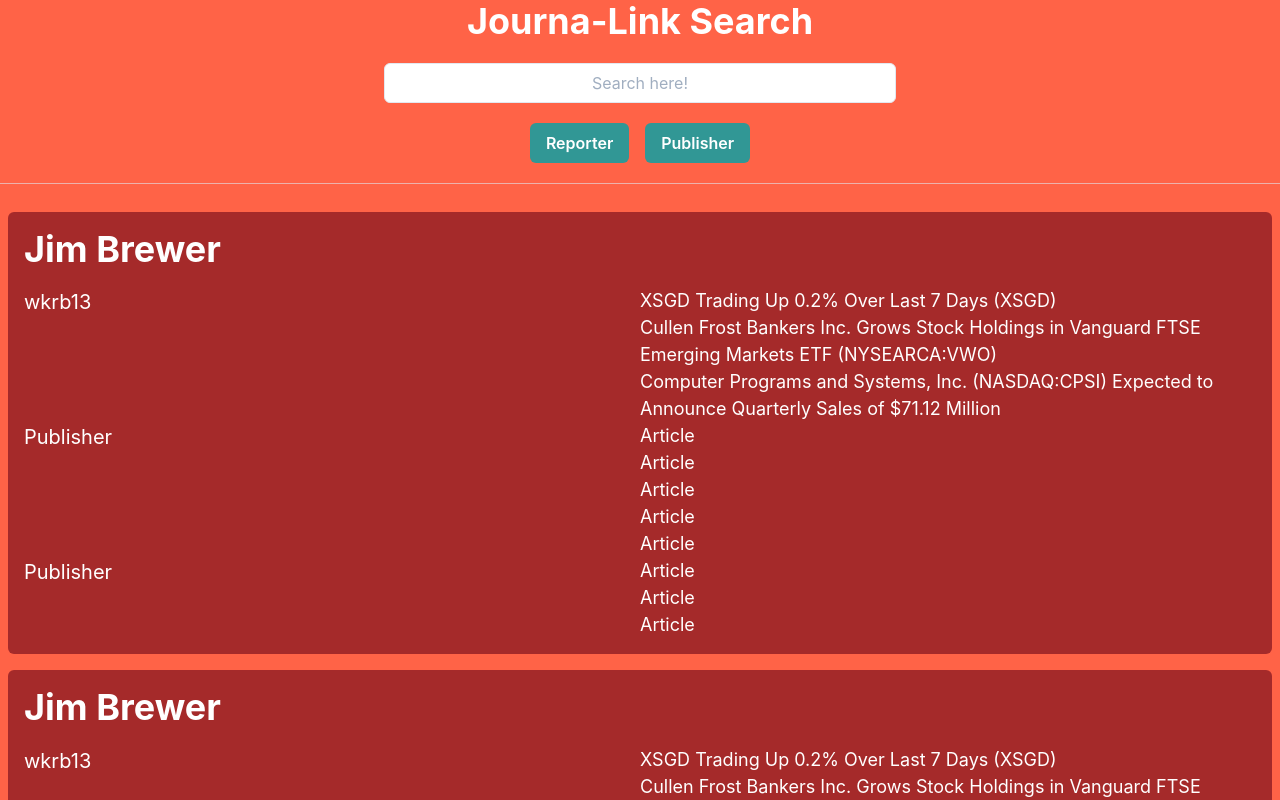
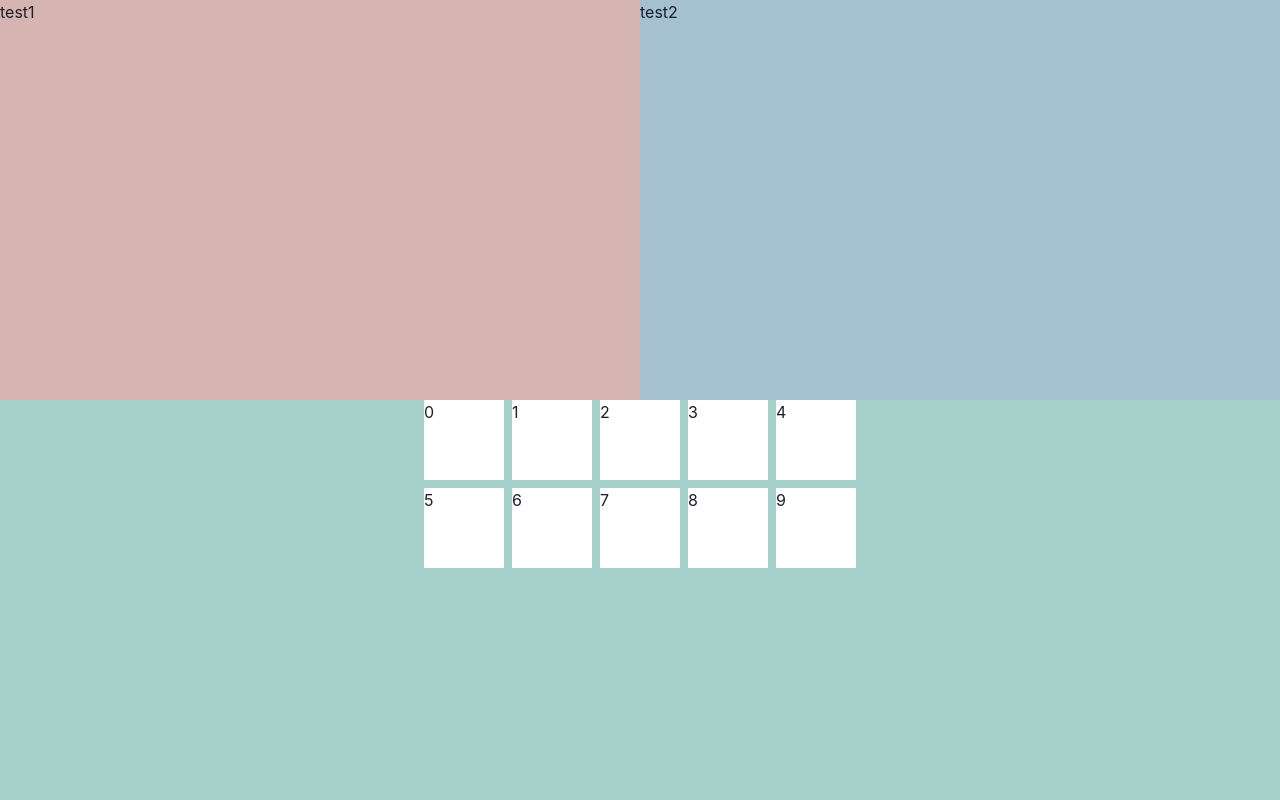
Before and after one commit to Moop204/journa-link-search, a React (Vite) app: page / in a window 1280 px wide. Shown: the top 800 px of the page. Built offline with nearby package versions, Linux system fonts and the light colour scheme.

Commit message:
created grid layout for homepage

```diff
--- a/src/App.tsx
+++ b/src/App.tsx
@@ -20,6 +20,7 @@ import {
   Text,
 } from "@chakra-ui/react";
 import { SearchForm } from "./SearchForm";
+import { HomePage } from "./pages/HomePage"
 
 const SampleReporterResult: FunctionComponent<{}> = () => {
   return (
@@ -36,7 +37,7 @@ const SampleReporterResult: FunctionComponent<{}> = () => {
         <Text fontSize="xl">wkrb13</Text>
         <Box>
           <Text fontSize="lg">
-            XSGD Trading Up 0.2% Over Last 7 Days (XSGD)
+            XSGD Trading Up 0.2% Over Last 89 Days (XSGD)
           </Text>
           <Text fontSize="lg">
             Cullen Frost Bankers Inc. Grows Stock Holdings in Vanguard FTSE
@@ -75,63 +76,11 @@ function App() {
 
   return (
     <ChakraProvider>
-      <Box bg="tomato" width="100%" height="100vh">
-        <SimpleGrid
-          bg="tomato"
-          color="white"
-          columns={1}
-          spacingX="40px"
-          spacingY="20px"
-          flexGrow={1}
-        >
-          <Center>
-            <Heading> Journa-Link Search</Heading>
-          </Center>
-
-          <SearchForm />
-          <Divider />
-          <Center flexGrow={1} flexDirection="column">
-            {[<SampleReporterResult />, <SampleReporterResult />]}
-          </Center>
-        </SimpleGrid>
+      <Box>
+        <HomePage />
       </Box>
-      {/* <Center bg="tomato" h="100px" color="white">
-        <Flex flexDirection="column" flexGrow={1}>
-          <Center>
-            <Heading> Journa-Link Search</Heading>
-          </Center>
-
-          <Center>
-            <Editable defaultValue="Search here!" maxWidth="100%">
-              <EditablePreview />
-              <EditableInput />
-            </Editable>
-          </Center>
-          <Divider />
-
-          <Spinner />
-        </Flex>
-      </Center> */}
     </ChakraProvider>
 
-    // <div className="App">
-    //   <header className="App-header">
-    //     <img src={logo} className="App-logo" alt="logo" />
-    //     <p>Hello Vite + React!</p>
-    //     <p>
-    //       <button type="button" onClick={() => setCount((count) => count + 1)}>
-    //         count is: {count}
-    //       </button>
-    //     </p>
-    //     <p>
-    //       Edit <code>App.tsx</code> and save to test HMR updates.
-    //     </p>
-    //     <p>
-
-    //       {' | '}
-    //     </p>
-    //   </header>
-    // </div>
   );
 }
 
--- a/src/SearchForm.tsx
+++ b/src/SearchForm.tsx
@@ -11,6 +11,7 @@ const SearchForm: FunctionComponent<{}> = () => {
           width="40%"
           textAlign="center"
           textColor="white"
+          size="lg"
           textDecorationColor="white"
         />
       </Center>
--- /dev/null
+++ b/src/pages/HomePage.tsx
@@ -0,0 +1,40 @@
+import { Grid, GridItem, Box, Center } from "@chakra-ui/react";
+import React, { FunctionComponent } from "react";
+
+const HomePage: FunctionComponent<{}> = () => {
+
+  const supportedPublishers: number[] = [0,1,2,3,4,5,6,7,8,9];
+
+  return (
+    <Grid templateColumns="repeat(2,1fr)" templateRows="repeat(2,1fr)" h="100vh">
+      <GridItem colSpan={1} bg="#d6b4b2">
+        test1
+      </GridItem>
+      <GridItem colSpan={1} bg="#a5c0d1">
+        test2
+      </GridItem>
+      {/* supported publications section */}
+      <GridItem colSpan={2} bg="#a5d1ca">
+        <Center>
+          <Grid
+            templateColumns="repeat(5,1fr)"
+            templateRows="repeat(2,1fr)"
+            gap={2}
+          >
+            {
+              supportedPublishers.map(pub => {
+                return (
+                  <GridItem colSpan={1} bg="white" w="80px" h="80px">
+                   {pub}
+                  </GridItem>
+                )
+              })
+            }
+          </Grid>
+        </Center>
+      </GridItem>
+    </Grid>
+  )
+}
+
+export { HomePage };
```
Also changed, not shown: 1 other file (tests, documents, lock files or other folders).
